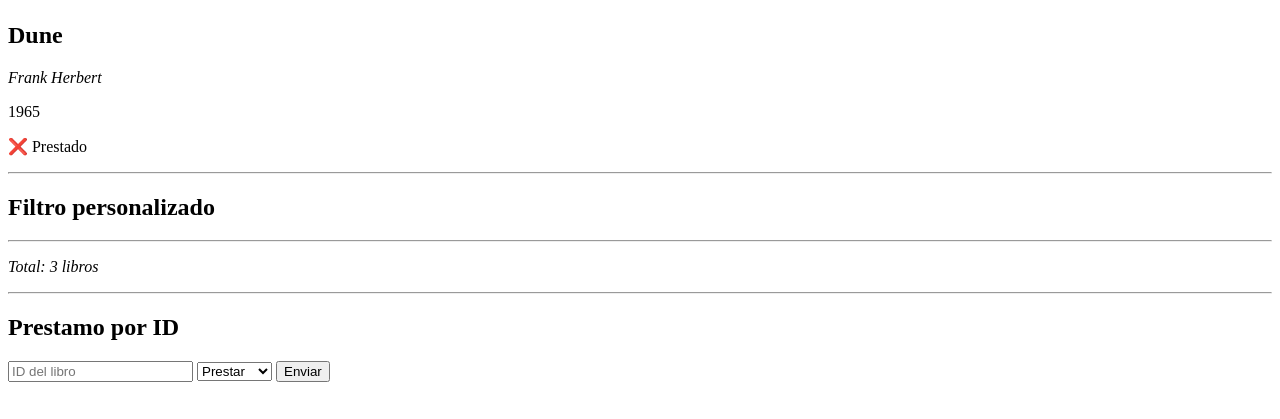
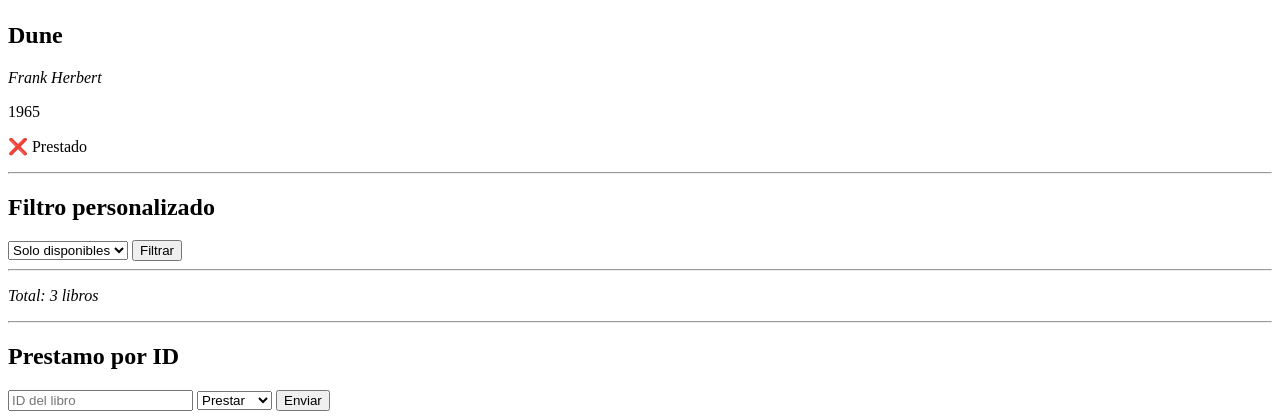
Before and after one commit to edebm34/ASETE26-27, a PHP site: the page made by Proyecto Mini-Biblioteca/Bloque 4.php in a window 1280 px wide. Shown: the part 872-1291 px from the top of the page. Before the commit the page ends 1254 px from the top, so only its background shows below. Run offline with PHP 8.4, Linux system fonts and the light colour scheme.

Commit message:
Bloque 4 terminado.

```diff
--- a/Proyecto Mini-Biblioteca/Bloque 4.php
+++ b/Proyecto Mini-Biblioteca/Bloque 4.php
@@ -17,6 +17,8 @@
 
     $accion = $_GET["accion"] ?? null;
     $id = $_GET["id"] ?? null;
+
+    $filtro = $_GET['filtro'] ?? '1';
 
     if (isset($id) && isset($accion)) {
         $_SESSION['libros'] = cambiarEstadoLibro($_SESSION['libros'], $id, $accion);
@@ -39,6 +41,19 @@
 
         foreach ($libros as $libro) {
             if ($libro['genero'] == $genero) {
+                array_push($resultado, $libro);
+            }
+        }
+
+        return $resultado;
+    }
+
+    function filtrarPorDisponibilidad($libros, $disponibilidad) {
+
+        $resultado = [];
+
+        foreach ($libros as $libro) {
+            if ($libro['disponible'] == $disponibilidad) {
                 array_push($resultado, $libro);
             }
         }
@@ -71,6 +86,18 @@
     <?php mostrarLibros(filtrarPorGenero($libros, "ciencia ficción")) ?>
     <hr>
     <h2>Filtro personalizado</h2>
+    <form method="GET">
+        <select name="filtro">
+            <option value="1" <?= $filtro === '1' ? 'selected' : ''?>>Solo disponibles</option>
+            <option value="0" <?= $filtro === '0' ? 'selected' : ''?>>Solo prestados</option>
+        </select>
+        <button>Filtrar</button>
+    </form>
+    <?php
+        if (isset($_GET['filtro'])) {
+            mostrarLibros(filtrarPorDisponibilidad($libros, $_GET['filtro'] === '1'));
+        }
+    ?>
     <hr>
     <p><i>Total: <?=count($libros)?> libros</i></p>
     <hr>
```
